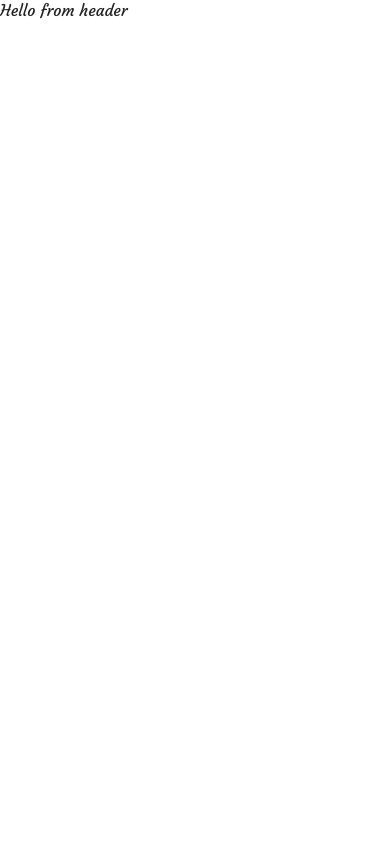
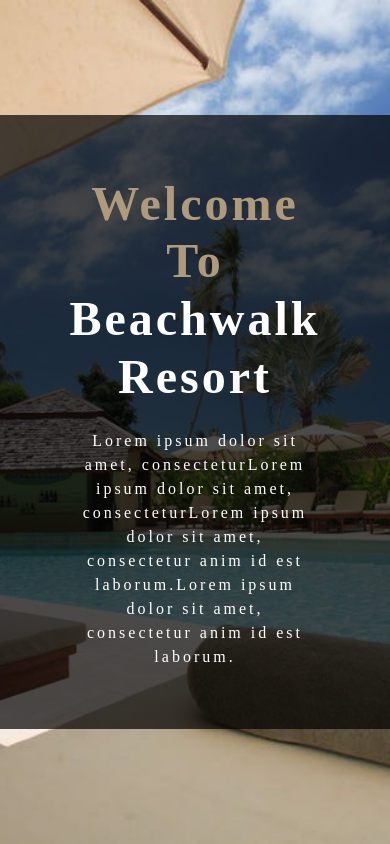
Before and after one commit to Xrenore3/styled-components_beachwalk-resort, a React (Create React App) app: page / in a window 390 px wide. Built offline with nearby package versions, Linux system fonts and the light colour scheme.

Commit message:
create Banner component, add help func in styles.js, add media queries object

```diff
--- a/src/App.js
+++ b/src/App.js
@@ -1,11 +1,11 @@
-import Globals from './components/globals/Globals';
+import GlobalsStyles from './components/globals/GlobalsStyles';
 import Home from './pages/Home';
 
 
 function App() {
   return (
     <>
-    <Globals/>
+    <GlobalsStyles/>
       <Home />
     </>
   );
--- /dev/null
+++ b/src/components/globals/Banner.js
@@ -0,0 +1,46 @@
+import React from 'react';
+import styled, { css, keyframes } from 'styled-components'
+import { media, setColor, setLetterSpacing } from '../../styles';
+import { setRem, setBorder } from './../../styles';
+
+const Banner = ({ title, className, greeting, children, text }) => {
+    debugger
+    return (
+        <div className={className}>
+            <h1>{greeting} <span>{title}</span></h1>
+            <div className="info">
+                <p>{text}</p>
+                {children}
+            </div>
+        </div>
+    )
+}
+
+const BannerWrapper = styled(Banner)`
+    background: rgba(0,0,0,0.7);
+    padding: ${setRem(60)} ${setRem(32)};
+    text-align: center;
+    color: ${setColor.mainWhite};
+    ${setLetterSpacing(3)}
+    h1 {
+        text-transform: capitalize;
+        font-size: ${setRem(48)};
+        color: ${setColor.primaryColor};
+        span{
+            color: ${setColor.mainWhite}
+        }
+    }
+    p {
+        width: 85%;
+        margin: 0 auto;
+    }
+    ${media.tablet`
+    width: 70vw;
+        p { width: 75%};
+        ${setBorder({width:'6px',color:setColor.primaryColor})}
+    `}
+
+
+`
+
+export default BannerWrapper
--- a/src/components/globals/Globals.js
+++ b/src/components/globals/GlobalsStyles.js
@@ -1,7 +1,8 @@
 import { createGlobalStyle } from 'styled-components';
+import { setFont,setColor } from '../../styles';
 
 
-const Globals = createGlobalStyle`
+const GlobalsStyles = createGlobalStyle`
 @import url('https://fonts.googleapis.com/css2?family=Courgette&family=Lato:wght@400;700&display=swap');
 *{
     margin:0;
@@ -11,10 +12,11 @@
 }
 body{
     font-size:100%;
-    color:#222;
-    background: #fff;
-    font-family: 'Lato', sans-serif;
-    font-family: 'Courgette', cursive;
+    color:${setColor.mainBlack};
+    background: blue;
+    ${setFont.main};
+    ${setFont.slanted};
+
 
 }
 h1 {
@@ -56,4 +58,4 @@
 
 `
 
-export default Globals
+export default GlobalsStyles
--- /dev/null
+++ b/src/components/globals/Hero.js
@@ -0,0 +1,14 @@
+import styled from 'styled-components';
+import { setBackground, setFlex } from '../../styles';
+
+
+
+
+const Hero = styled.header`
+    min-height: 100vh;
+    ${props => setBackground({ img: props.img })};
+    ${setFlex()};
+
+`
+
+export default Hero;
--- a/src/components/home/Header.js
+++ b/src/components/home/Header.js
@@ -1,11 +1,17 @@
 import React from 'react'
+import Hero from '../globals/Hero';
+import aboutImg from '../../images/aboutBcg.jpeg'
+import BannerWrapper from '../globals/Banner';
 
 const Header = () => {
-  return (
-    <div>
-      Hello from header
-    </div>
-  )
+    return (
+        <Hero img={aboutImg}>
+            <BannerWrapper
+                greeting='welcome to'
+                title='beachwalk resort'
+                text='Lorem ipsum dolor sit amet, consecteturLorem ipsum dolor sit amet, consecteturLorem ipsum dolor sit amet, consectetur  anim id est laborum.Lorem ipsum dolor sit amet, consectetur  anim id est laborum.' />
+        </Hero>
+    )
 }
 
 export default Header
--- /dev/null
+++ b/src/styles.js
@@ -0,0 +1,54 @@
+import { css } from "styled-components"
+
+export const setColor = {
+    primaryColor: '#af9a7d',
+    mainWhite: '#fff',
+    mainBlack: '#222',
+    mainGrey: '#ececec',
+    lightGrey: '#f7f7f7'
+}
+
+export const setFont = {
+    main: "font-family: 'Lato', sans-serif;",
+    slanted: "font-family: 'Courgette', cursive;"
+}
+
+export const setFlex = ({ alignItems = 'center', justifyContent = 'center' } = {}) => {
+    return `display: flex;
+    align-items: ${alignItems};
+    justify-content: ${justifyContent};`
+}
+
+export const setBackground = ({ img = 'https://www.pexels.com/photo/worms-eyeview-of-green-trees-957024/', color = 'rgba(0,0,0,0)' } = {}) => {
+    return `background: linear-gradient(${color}, ${color}),
+    url(${img})
+    center/cover fixed no-repeat;`
+}
+
+export const setRem = (number = 16) => {
+    return `${number / 16}rem;`
+}
+
+export const setLetterSpacing = (number = 2) => {
+    return `letter-spacing: ${number}px;`
+}
+
+export const setBorder = ({ width = '2px', style = 'solid', color = 'black' } = {}) => {
+    return `border: ${width} ${style} ${color};`
+}
+
+const sizes = {
+    large: 1200,
+    desktop: 992,
+    tablet: 768,
+    phone: 576
+}
+
+export const media = Object.keys(sizes).reduce((acc, label) => {
+    acc[label] = (...args) => css`
+        @media (min-width:${sizes[label] / 16}em){
+            ${css(...args)}
+        }
+    `;
+    return acc
+}, {})
```
Also changed, not shown: 1 other file (tests, documents, lock files or other folders).
